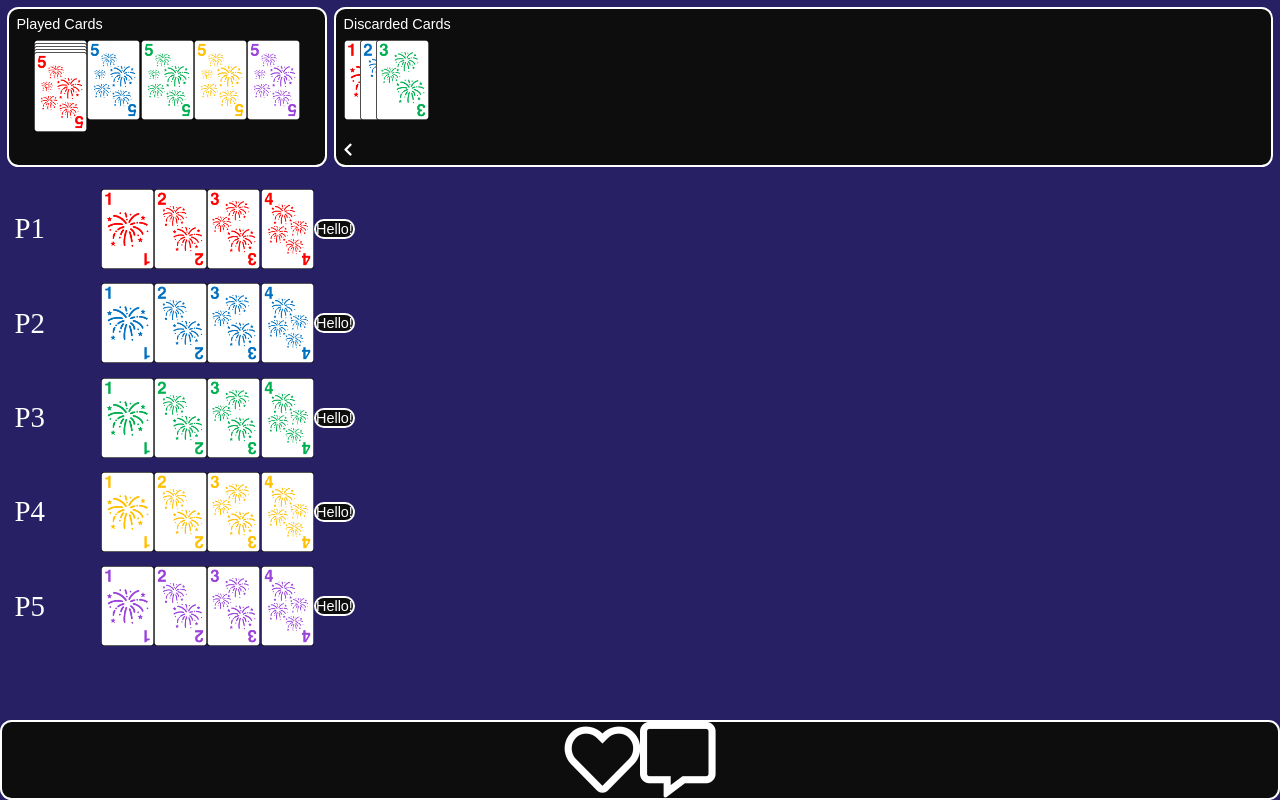
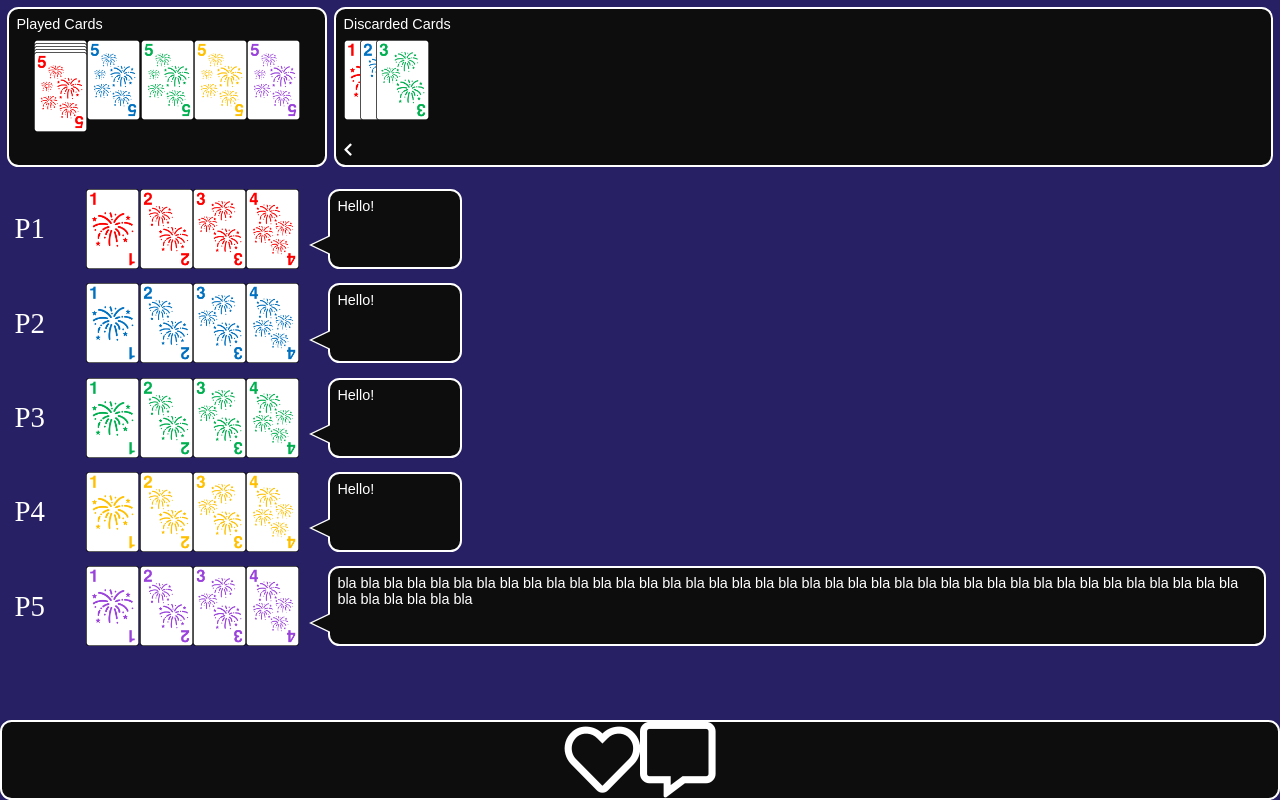
Before and after one commit to atyjeski/tyjeski, a Django app: page /hanabi/new in a window 1280 px wide. Run offline with Django 3.2, Linux system fonts and the light colour scheme; some libraries are stand-ins or nearby versions.

Commit message:
Added text bubbles for player text

```diff
--- a/backend/hanabi/static/hanabi/css/interface-overhaul.css
+++ b/backend/hanabi/static/hanabi/css/interface-overhaul.css
@@ -15,6 +15,7 @@
     --clr-light: #fff;
     --clr-dark: #0d0d0d;
     --clr-bg: #272064;
+    --clr-highlight: rgb(255, 255, 0);
     --clr-lives: rgb(202, 32, 32);
     --clr-hints: rgb(31, 205, 248);
 
@@ -140,14 +141,49 @@ html {
 }
 
 .player-name {
-    width: calc(3 * var(--fs-medium));
+    width: calc(2.5 * var(--fs-medium));
     font-family: var(--ff-secondary);
     font-size: var(--fs-medium);
+    flex-shrink: 0;
 }
 
 .player-hand {
     display: flex;
+    flex-shrink: 0;
 }
+
+.player-text {
+    --triangle-width: calc(var(--card-width) * .4);
+
+    padding: var(--margin);
+    margin-left: var(--margin);
+    align-self: stretch;
+    min-width: calc(2.5 * var(--card-width));
+    position: relative;
+    margin-left: calc(var(--triangle-width) + var(--margin));
+}
+
+.player-text:before,
+.player-text:after {
+    content: '';
+    width: 0;
+    height: 0;
+    position: absolute;
+    border-top: calc(var(--triangle-width) * .5) solid transparent;
+    border-bottom: calc(var(--triangle-width) * .5) solid transparent;
+    bottom: var(--br);
+}
+
+.player-text:before {
+    border-right: var(--triangle-width) solid var(--clr-light);
+    left: calc(var(--triangle-width) * -1);
+}
+
+.player-text:after {
+    border-right: var(--triangle-width) solid var(--clr-dark);
+    left: calc(var(--triangle-width) * -1 + 1.5 * var(--bw));
+}
+
 
 /* Footer - Game Info Section */
 
--- a/backend/hanabi/templates/hanabi/interface-overhaul.html
+++ b/backend/hanabi/templates/hanabi/interface-overhaul.html
@@ -111,7 +111,7 @@
         <div class="card p3"></div>
         <div class="card p4"></div>
       </div>
-      <div class="player-text">Hello!</div>
+      <div class="player-text">bla bla bla bla bla bla bla bla bla bla bla bla bla bla bla bla bla bla bla bla bla bla bla bla bla bla bla bla bla bla bla bla bla bla bla bla bla bla bla bla bla bla bla bla bla</div>
     </div>
   </div>
 
```
